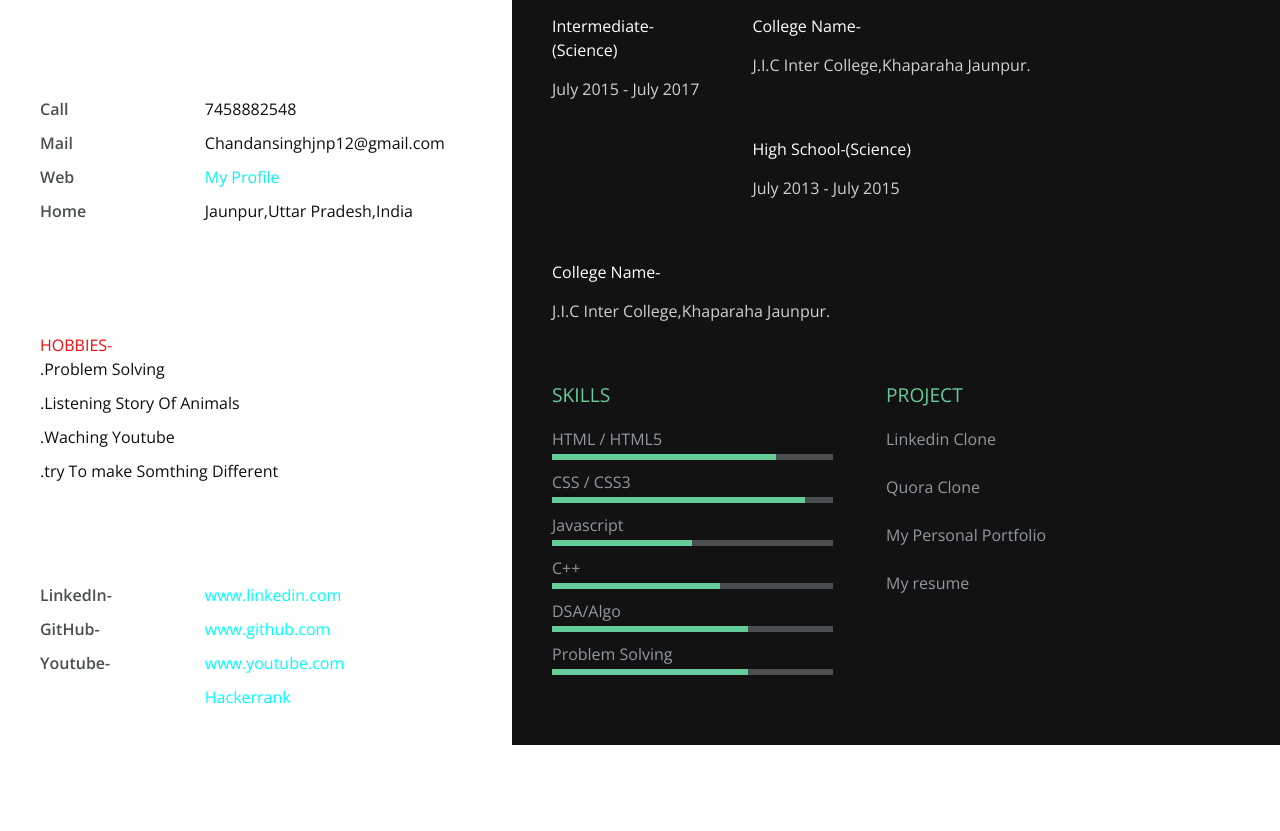
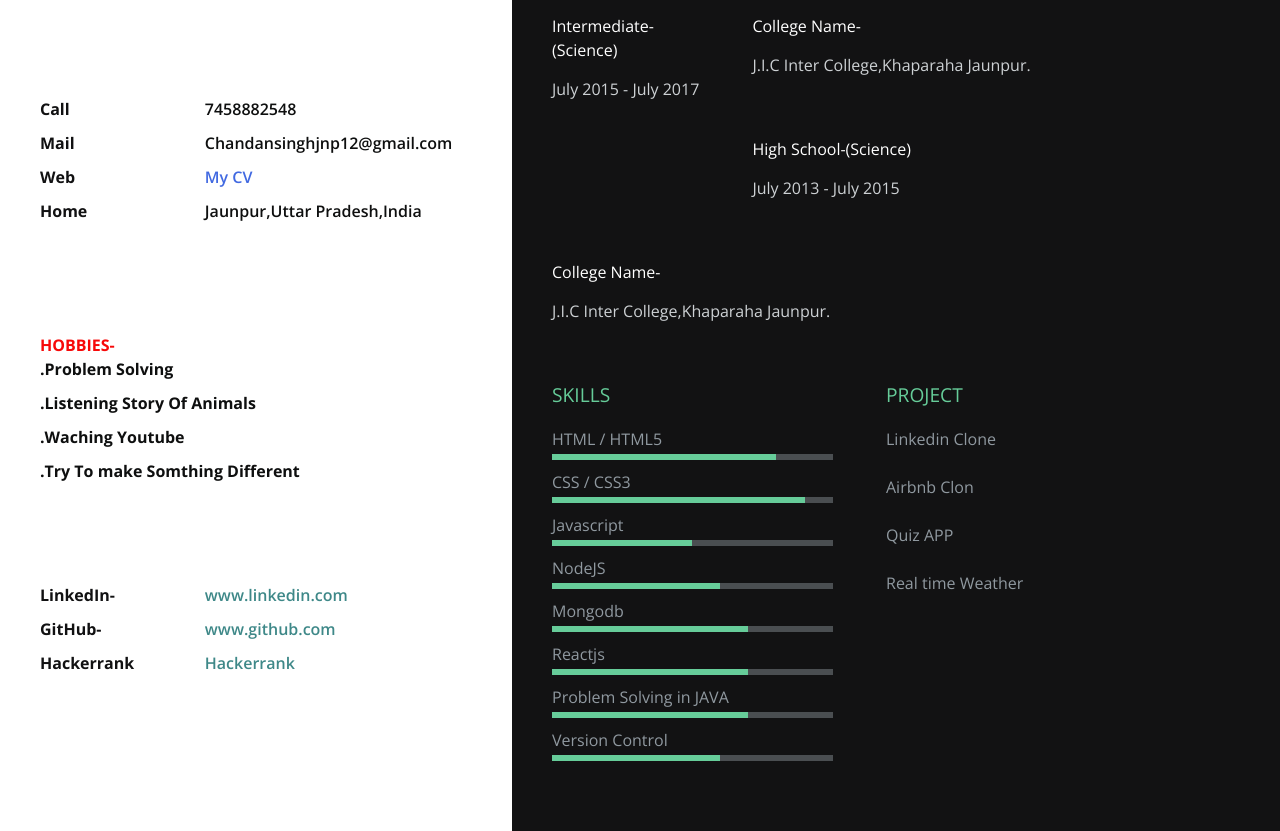
Before and after one commit to coding-Chunks/My-Resume, a plain HTML site: page index.html in a window 1280 px wide. Shown: the part 213-1044 px from the top of the page. Before the commit the page ends 972 px from the top, so only its background shows below. Drawn offline with nearby package versions, Linux system fonts and the light colour scheme.

Commit message:
first commit after profule changes

```diff
--- a/index.html
+++ b/index.html
@@ -2,7 +2,7 @@
 <html lang="en" >
 <head>
   <meta charset="UTF-8">
-  <title>Responsive Resume Template | Webdevtrick.com</title>
+  <title>Responsive Resume</title>
   <meta name="viewport" content="width=device-width, initial-scale=1, maximum-scale=1">
   <link rel="stylesheet" href="https://cdnjs.cloudflare.com/ajax/libs/meyer-reset/2.0/reset.min.css">
   <link rel="stylesheet" href="style.css">
@@ -15,7 +15,7 @@
 		<div class="container">
 			<div class="picture-resume-wrapper">
         <div class="picture-resume">
-        <span><img src="me.png" alt="" /></span>
+        <span><img src="profile.jpg" alt="" /></span>
         <svg version="1.1" viewBox="0 0 350 350">
 
   <defs>
@@ -61,7 +61,7 @@
         <ul class="list-content ">
         	<li>7458882548</li>
         	<li>Chandansinghjnp12@gmail.com</li>
-        	<li><a href="https://cipher1211.github.io/My-portfolio/" style="color: rgb(11, 241, 241);">My Profile</a></li>
+        	<li><a href=" https://coding-chunks.github.io/My-CV/" style="color: royalblue;">My CV</a></li>
         	<li>Jaunpur,Uttar Pradesh,India</li>
         </ul>
       </div>
@@ -72,7 +72,7 @@
           <li>.Problem Solving</li>
           <li>.Listening Story Of Animals</li>
           <li>.Waching Youtube</li>
-          <li>.try To make Somthing Different</li>
+          <li>.Try To make Somthing Different</li>
         </ul>
         </div>
       </div>
@@ -81,13 +81,12 @@
       	<ul class="list-titles">
       		<li>LinkedIn-</li>
       		<li>GitHub-</li>
-      		<li>Youtube-</li>
+      		<li>Hackerrank</li>
       	</ul>
         <ul class="list-content">
-      		<li><a href="https://www.linkedin.com/feed/" style="color: rgb(0, 255, 255);">www.linkedin.com</a></li>
-      		<li><a href="https://github.com/" style="color: aqua;">www.github.com</a></li>
-      		<li><a href="https://www.youtube.com/channel/UC5lFkRngdzarmEx1j_niB9g" style="color: aqua;">www.youtube.com</a></li>
-          <li><a href="https://www.hackerrank.com/dashboard" style="color: aqua;">Hackerrank</a></li>
+      		<li><a href="https://www.linkedin.com/feed/" style="color: rgb(62, 136, 136);">www.linkedin.com</a></li>
+      		<li><a href="https://github.com/" style="color: rgb(62, 136, 136);">www.github.com</a></li>
+          <li><a href="https://www.hackerrank.com/dashboard" style="color: rgb(62, 136, 136);">Hackerrank</a></li>
       	</ul>
       </div>
 		</div>
@@ -142,9 +141,11 @@
         		<li class="skill-percentage">HTML / HTML5</li>
         		<li class="skill-percentage">CSS / CSS3</li>
         		<li class="skill-percentage">Javascript</li>
-        		<li class="skill-percentage">C++</li>
-        		<li class="skill-percentage">DSA/Algo</li>
-        		<li class="skill-percentage">Problem Solving</li>
+        		<li class="skill-percentage">NodeJS</li>
+        		<li class="skill-percentage">Mongodb</li>
+        		<li class="skill-percentage">Reactjs</li>
+            <li class="skill-percentage">Problem Solving in JAVA</li>
+            <li class="skill-percentage">Version Control</li>
 
         	</ul>
 
@@ -155,9 +156,10 @@
         <table>
           <ul>
             <li>Linkedin Clone</li><br>
-            <li>Quora Clone</li><br>
-            <li>My Personal Portfolio</li><br>
-            <li>My resume</li>
+            <li>Airbnb Clon</li><br>
+            <li>Quiz APP</li><br>
+            <li>Real time Weather</li>
+
           </ul>
         </table>
 
--- a/style.css
+++ b/style.css
@@ -160,19 +160,19 @@ a {
 .profile .list-titles {
   float: left;
   text-align: left;
-  font-weight: 600;
+  font-weight: 1000;
   width: 40%;
-  color: #4a4f51;
+  color: #111112;
 }
 .profile .list-content {
   float: left;
   width: 60%;
   text-align: left;
-  font-weight: 300;
+  font-weight: 600;
 }
 .profile .contact-presentation {
   text-align: left;
-  font-weight: 300;
+  font-weight: 1000;
   margin-top: 100px;
   margin-bottom: 100px;
 }
@@ -195,7 +195,7 @@ a {
   left: 0;
 }
 .profile .st0, .profile .st1 {
-  fill: #66cc99;
+  fill: #0f1211;
 }
 
 .experience {
@@ -219,7 +219,7 @@ a {
   text-transform: uppercase;
   font-size: 1.2em;
   margin-bottom: 20px;
-  font-weight: 400;
+  font-weight: 1000;
 }
 .experience .company-wrapper {
   width: 30%;
@@ -345,6 +345,11 @@ a {
   -webkit-animation: skill_6 0.6s ease;
           animation: skill_6 0.6s ease;
 }
+.section-wrapper .skill-percentage:nth-child(8)::before {
+  width: 60%;
+  -webkit-animation: skill_4 0.6s ease;
+          animation: skill_4 0.6s ease;
+}
 
 @-webkit-keyframes skill_1 {
   from {
@@ -459,3 +464,19 @@ a {
     width: 70%;
   }
 }
+@-webkit-keyframes skill_8 {
+  from {
+    width: 0%;
+  }
+  to {
+    width: 60%;
+  }
+}
+@keyframes skill_8 {
+  from {
+    width: 0%;
+  }
+  to {
+    width: 60%;
+  }
+}
```
Also changed, not shown: me.jpg (deleted), profile.jpg (added).
